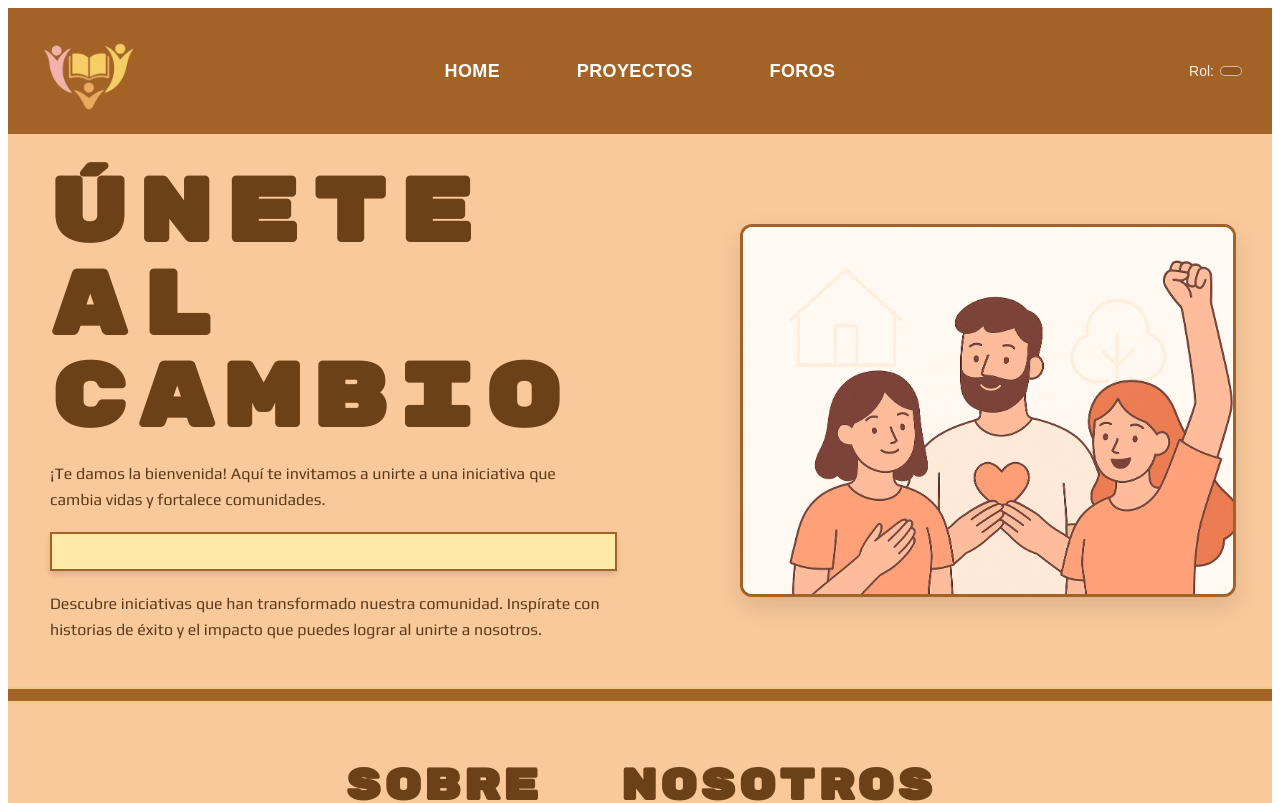
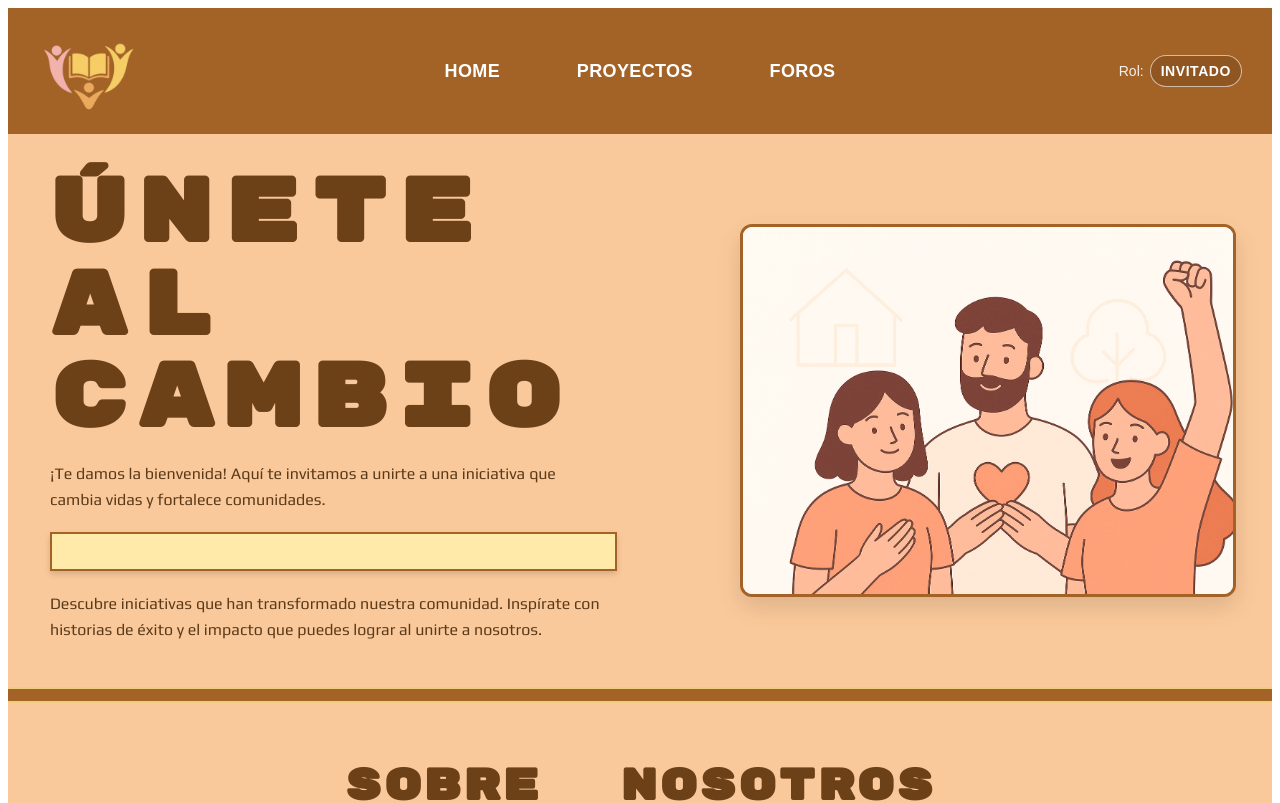
Before and after one commit to FavioCCC/Helpify-Frontend, an Angular app: page /home in a window 1280 px wide. Shown: the top 803 px of the page. Built offline with nearby package versions, Linux system fonts and the light colour scheme; a web font is replaced by a local one.

Commit message:
Rol Insertado cambios en ts.

```diff
--- a/src/app/app.ts
+++ b/src/app/app.ts
@@ -73,5 +73,20 @@ export class App {
   get esDonante(): boolean {
     return this.isAuthenticated && this.auth.userHasRole('DONANTE');
   }
+  get rolActual(): string {
+    if (!this.isAuthenticated) {
+      return 'INVITADO';
+    }
+    if (this.esAdmin) {
+      return 'ADMIN';
+    }
+    if (this.esDonante) {
+      return 'DONANTE';
+    }
+    if (this.esVoluntario) {
+      return 'VOLUNTARIO';
+    }
+    return 'USUARIO';
+  }
 
 }
```
